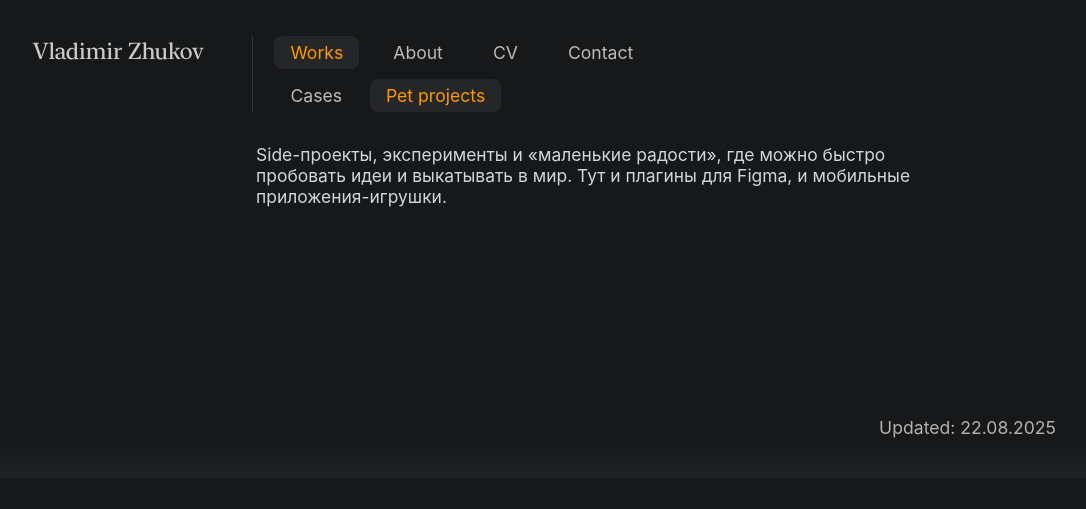
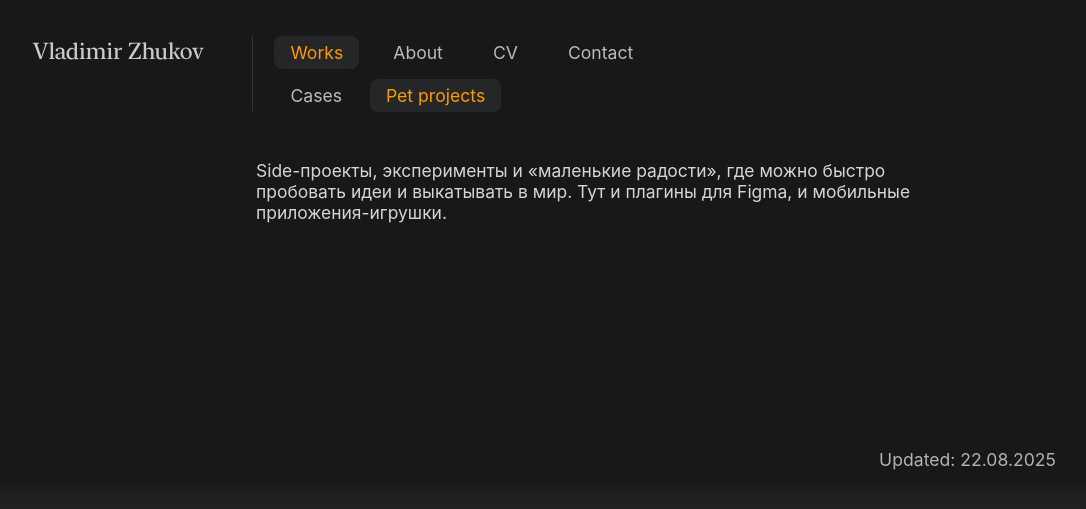
Before and after one commit to uxiscool/experience, a Jekyll site: the page built from pet-projects.md, in a window 1280 px wide. Shown: the top 509 px of the page, without its empty margins (24-1110 px from the left). Built offline with Jekyll 4.4.1, drawn with Linux system fonts in a browser that asks for light colours.

Commit message:
Add files via upload

```diff
--- a/css/main.css
+++ b/css/main.css
@@ -851,7 +851,7 @@ body.page-contact > main { flex: 1 0 auto; }
 /* ===== Pet projects ===== */
 
 /* Описание раздела — берём тот же ритм, что у лейбла кейса */
-.pet-meta { padding: 32px 280px; margin: 0 0 28px; }
+.pet-meta { padding: 48px 280px; margin: 0 0 28px; }
 @media (max-width: 980px){ .pet-meta { padding: 0 64px; } }
 .pet-meta .case-summary2 { margin: 0; }
 
```
